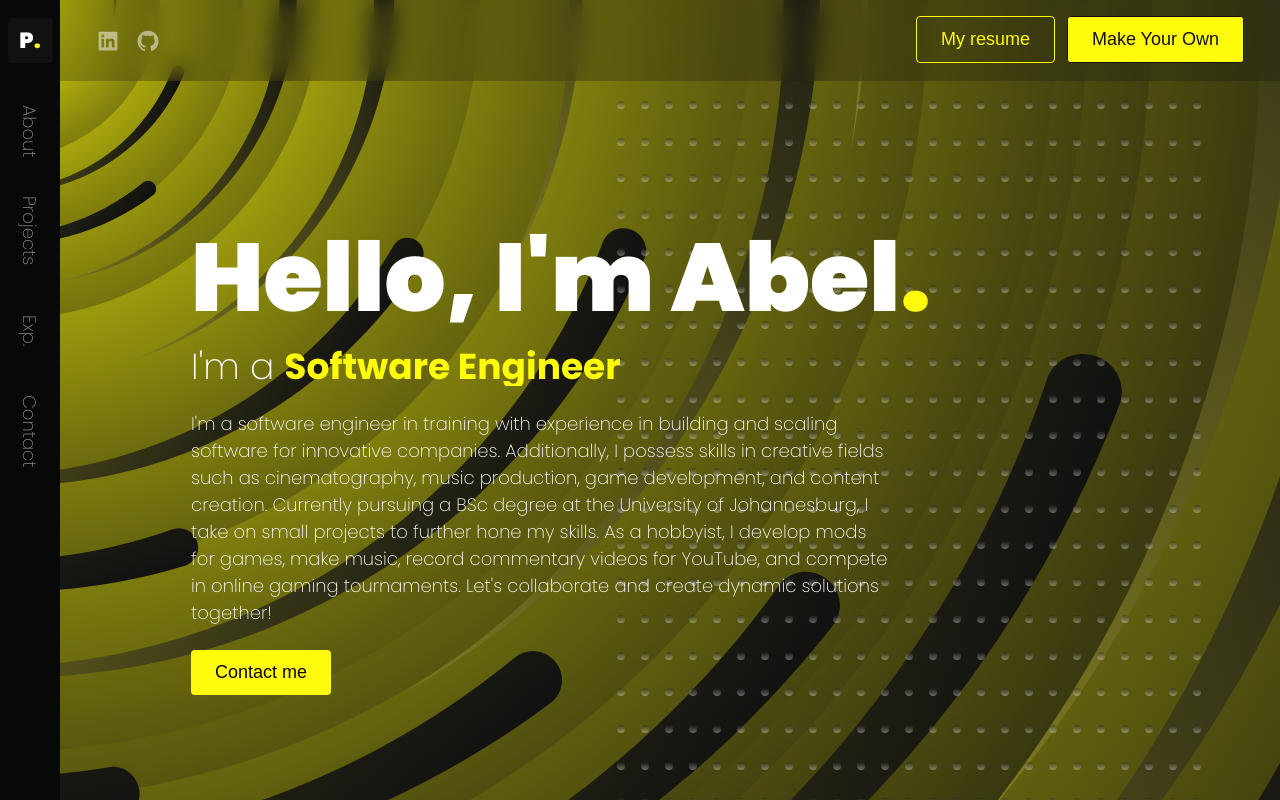
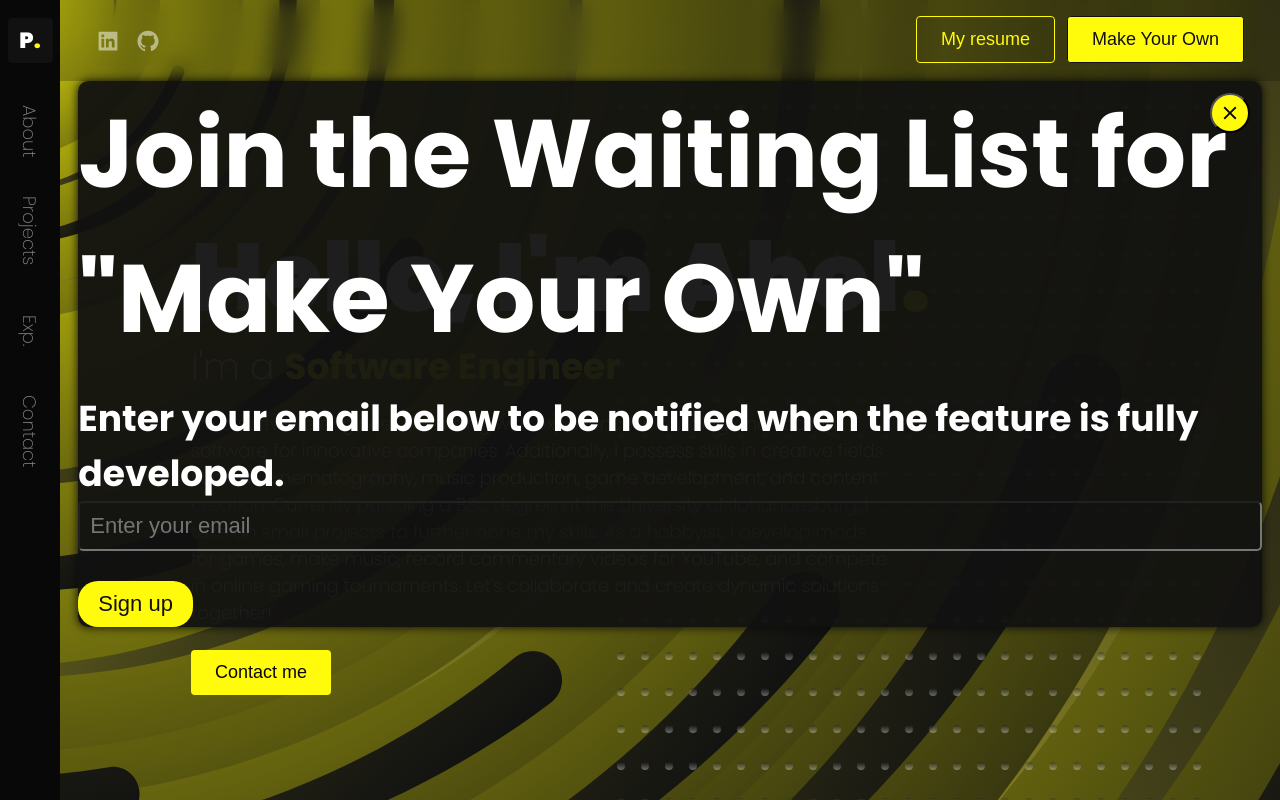
Before and after one commit to AJ4200/Portyfolio, a Next.js app: page / in a window 1280 px wide. Both pictures are taken after a click on the button "Make Your Own". Shown: the top 800 px of the page. Built offline with nearby package versions, Linux system fonts and the light colour scheme.

Commit message:
Added waitlist feacture while developing Mak Yor Own

```diff
--- a/components/nav/Heading.tsx
+++ b/components/nav/Heading.tsx
@@ -1,14 +1,48 @@
 import styles from "./heading.module.scss";
 import { MyLinks } from "./components/MyLinks";
 import { OutlineButton } from "../buttons/OutlineButton";
-import { useState } from "react";
-
+import { SetStateAction, useState, useEffect } from "react";
+import { MdClose } from "react-icons/md";
+import axios from "axios";
 
 export const Heading = () => {
-    const [isPopupOpen, setIsPopupOpen] = useState(false);
+const [showWaitingList, setShowWaitingList] = useState(false);
+const [email, setEmail] = useState("");
+const [isSubmitted, setIsSubmitted] = useState(false);
+
+const handleEmailChange = (event: {
+target: { value: SetStateAction<string> };
+}) => {
+setEmail(event.target.value);
+};
+
+const handleSubmit = async (event: { preventDefault: () => void }) => {
+event.preventDefault();
+try {
+const response = await axios.post("https://example.com/endpoint", {
+email: email,
+});
+if (response.status === 200) {
+setIsSubmitted(true);
+setTimeout(() => {
+setShowWaitingList(false);
+}, 3000);
+}
+} catch (error) {
+console.log(error);
+}
+};
 
 const handleMakeYourOwnClick = () => {
-      setIsPopupOpen(true);
+setShowWaitingList(true);
+};
+
+const handleCloseClick = () => {
+const waitingList = document.querySelector(".waitingList")!;
+waitingList.classList.add("fade-out");
+setTimeout(() => {
+setShowWaitingList(false);
+}, 300);
 };
 
 return (
@@ -18,12 +52,45 @@ import { useState } from "react";
 <OutlineButton onClick={() => window.open("/fake_resume.pdf")}>
 My resume
 </OutlineButton>
-      <button className={styles.outlineButton2}>
+<button
+       className={styles.outlineButton2}
+       onClick={handleMakeYourOwnClick}
+     >
 Make Your Own
 </button>
-
+{showWaitingList && (
+<div className="waitingList">
+<button className="mdclose" onClick={handleCloseClick}>
+<MdClose />
+</button>
+<h2 className="waitingList__header">
+Join the Waiting List for &quot;Make Your Own&quot;
+</h2>
+{isSubmitted ? (
+<p>Thank you for signing up!</p>
+) : (
+<>
+<p>
+Enter your email below to be notified when the feature is
+fully developed.
+</p>
+<form onSubmit={handleSubmit}>
+<input
+                 className="waitingList__input"
+                 type="email"
+                 placeholder="Enter your email"
+                 value={email}
+                 onChange={handleEmailChange}
+               />
+<button className="waitingList__button" type="submit">
+{isSubmitted ? "Submitted" : "Sign up"}
+</button>
+</form>
+</>
+)}
 </div>
-
+)}
+</div>
 </header>
 );
 };
--- /dev/null
+++ b/components/nav/components/waitingList.module.scss
@@ -0,0 +1,39 @@
+.waitingList {
+    position: fixed;
+    top: 50%;
+    left: 50%;
+    transform: translate(-50%, -50%);
+    background-color: var(--background-light);
+    color: var(--text);
+    font-size: var(--text-lg);
+    padding: 3rem;
+    border-radius: 2rem;
+    box-shadow: 0 0 1rem var(--background-dark);
+  }
+
+  .waitingList__header {
+    font-size: var(--text-2xl);
+    margin-bottom: 2rem;
+  }
+
+  .waitingList__input {
+    display: block;
+    width: 100%;
+    margin-bottom: 2rem;
+    padding: 1rem;
+    font-size: var(--text-md);
+    background-color: var(--bg-opaque);
+    border: none;
+    border-radius: 0.5rem;
+    color: var(--text);
+  }
+
+  .waitingList__button {
+    background-color: var(--brand);
+    color: var(--background);
+    border: none;
+    font-size: var(--text-md);
+    padding: 1rem 2rem;
+    border-radius: 2rem;
+    cursor: pointer;
+  }
--- a/package.json
+++ b/package.json
@@ -13,6 +13,7 @@
     "@types/react": "18.0.28",
     "@types/react-dom": "18.0.11",
     "animejs": "^3.2.1",
+    "axios": "^1.3.6",
     "eslint": "8.35.0",
     "eslint-config-next": "13.2.1",
     "framer-motion": "^10.0.1",
--- a/pages/_app.tsx
+++ b/pages/_app.tsx
@@ -1,6 +1,6 @@
 import "@/styles/globals.css";
 import "@/styles/loader.css";
-
+import "@/styles/waitlist.css";
 import type { AppProps } from "next/app";
 import { Poppins } from "next/font/google";
 
--- a/styles/globals.css
+++ b/styles/globals.css
@@ -2,7 +2,7 @@
   font-size: 62.5%;
 
   --background: #111111;
-  --bg-opaque: rgb(17, 17, 17, 0.25);
+  --bg-opaque: #11111140;
   --background-light: #232323;
   --background-dark: rgb(8, 8, 8);
 
--- /dev/null
+++ b/styles/waitlist.css
@@ -0,0 +1,99 @@
+.waitingList {
+    position: absolute;
+    top: 100%;
+    left: 1.5%;
+    transform: translate(-50%, -50%);
+    color: var(--text);
+    font-size: var(--text-lg);
+    border-radius: 1rem;
+    box-shadow: 0 0 1rem var(--background-dark);
+    z-index: 999;
+    width: 97%;
+    background: #111111f1;
+    backdrop-filter: blur(4px);
+    opacity: 0;
+    transform: translateY(-20px);
+    transition: opacity 0.3s ease-in-out, transform 0.3s ease-in-out;
+    animation: fade-slide-in 0.3s ease-in-out forwards;
+  }
+
+  .waitingList__header {
+    font-size: var(--text-2xl);
+    margin-bottom: 2rem;
+  }
+
+  .waitingList__input {
+    display: block;
+    width: 100%;
+    margin-bottom: 2rem;
+    padding: 1rem;
+    font-size: var(--text-md);
+    background-color: var(--bg-opaque);
+    border: 2px solid 0;
+    border-radius: 0.5rem;
+    color: var(--text);
+  }
+  .waitingList__input:focus {
+    outline: none;
+    border: 2px solid var(--brand);
+  }
+
+  .waitingList__button {
+    background-color: var(--brand);
+    color: var(--background);
+    border: none;
+    font-size: var(--text-md);
+    padding: 1rem 2rem;
+    border-radius: 2rem;
+    cursor: pointer;
+  }
+
+  .mdclose {
+    background-color: var(--brand);
+    border-radius: 50%;
+    align-items: center;
+    color: var(--background-dark);
+    font-size: var(--text-md);
+    width: 40px;
+    height: 40px;
+    display: flex;
+    justify-content: center;
+    align-items: center;
+    position: absolute;
+    top: 1.2rem;
+    right: 1.2rem;
+    cursor: pointer;
+    transition: transform 0.3s ease-in-out;
+  }
+
+  .mdclose:hover {
+    transform: rotate(180deg);
+    background-color: var(--background-dark);
+    color: var(--brand);
+  }
+
+  @keyframes fade-slide-in {
+    0% {
+      opacity: 0;
+      transform: translateY(-20px);
+    }
+    100% {
+      opacity: 1;
+      transform: translateY(0);
+    }
+  }
+
+  .waitingList.fade-out {
+    animation: fade-out 0.3s ease-in-out forwards;
+  }
+
+  @keyframes fade-out {
+    0% {
+      opacity: 1;
+      transform: translateY(0);
+    }
+    100% {
+      opacity: 0;
+      transform: translateY(-20px);
+    }
+  }
```
Also changed, not shown: 1 other file (tests, documents, lock files or other folders). Lines whose indentation alone changed are shown as unchanged.
